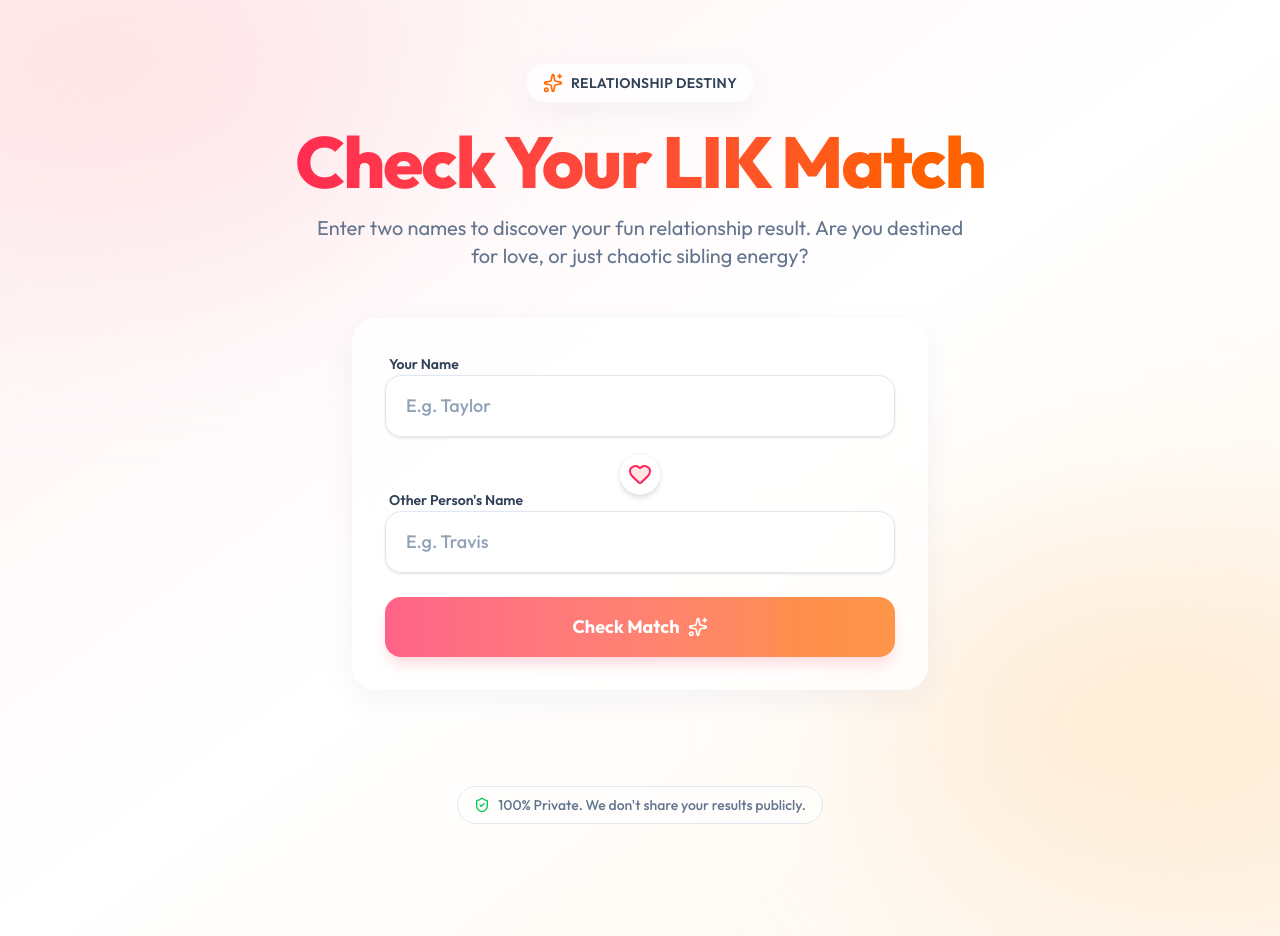
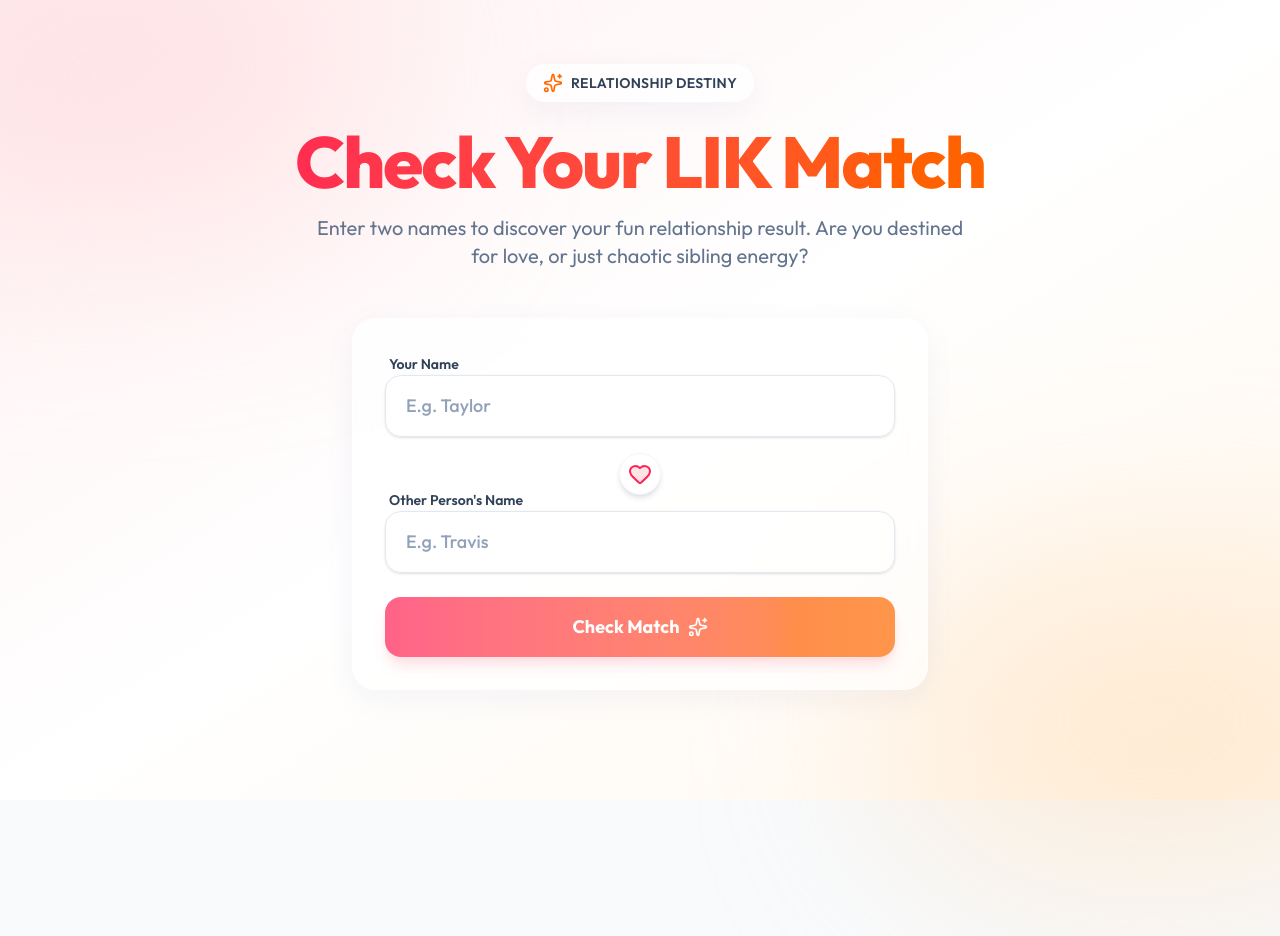
Before and after one commit to jithendra0909/LIK-match, a Next.js app in the folder flames-next-app/: page / in a window 1280 px wide. After the commit the page ends 800 px from the top, so only its background shows below. Built offline with nearby package versions, Linux system fonts and the light colour scheme.

Commit message:
updated page.tsx
removed 100% private

```diff
--- a/flames-next-app/src/app/page.tsx
+++ b/flames-next-app/src/app/page.tsx
@@ -3,7 +3,7 @@
 import { useState, useRef } from 'react';
 import { motion, AnimatePresence } from 'framer-motion';
 import confetti from 'canvas-confetti';
-import { Heart, Sparkles, Share2, RotateCcw, ShieldCheck, Star } from 'lucide-react';
+import { Heart, Sparkles, Share2, RotateCcw, Star } from 'lucide-react';
 import type { FlamesData } from '@/lib/flamesCalculator';
 
 export default function Home() {
@@ -265,12 +265,7 @@ export default function Home() {
           </AnimatePresence>
         </div>
 
-        <div className="mt-24 pb-8 flex flex-col items-center gap-4">
-          <div className="flex items-center gap-2 text-slate-500 text-sm font-medium bg-white/60 px-4 py-2 rounded-full border border-slate-200">
-            <ShieldCheck className="w-4 h-4 text-green-500" />
-            <p>100% Private. We don't share your results publicly.</p>
-          </div>
-        </div>
+
       </main>
     </div>
   );
```
